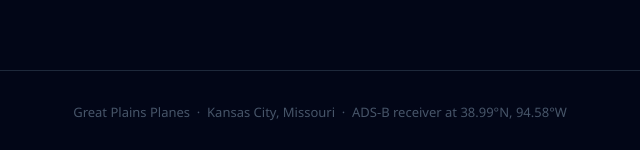
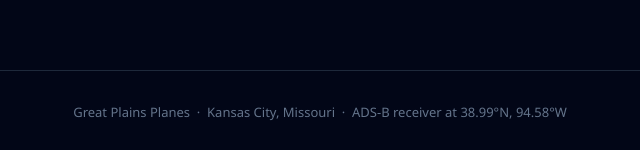
Before and after one commit to ssbfz2/greatplainsplanes-frontend, a plain HTML site: page index.html in a window 1280 px wide. Shown: the part 2125-2275 px from the top of the page, 320-960 px from the left. Drawn offline with Linux system fonts and the light colour scheme; no server answers.

Commit message:
Bump footer contrast

```diff
--- a/index.html
+++ b/index.html
@@ -208,7 +208,7 @@
       padding: 32px;
       text-align: center;
       font-size: 13px;
-      color: #475569;
+      color: #64748b;
     }
   </style>
 </head>
```
